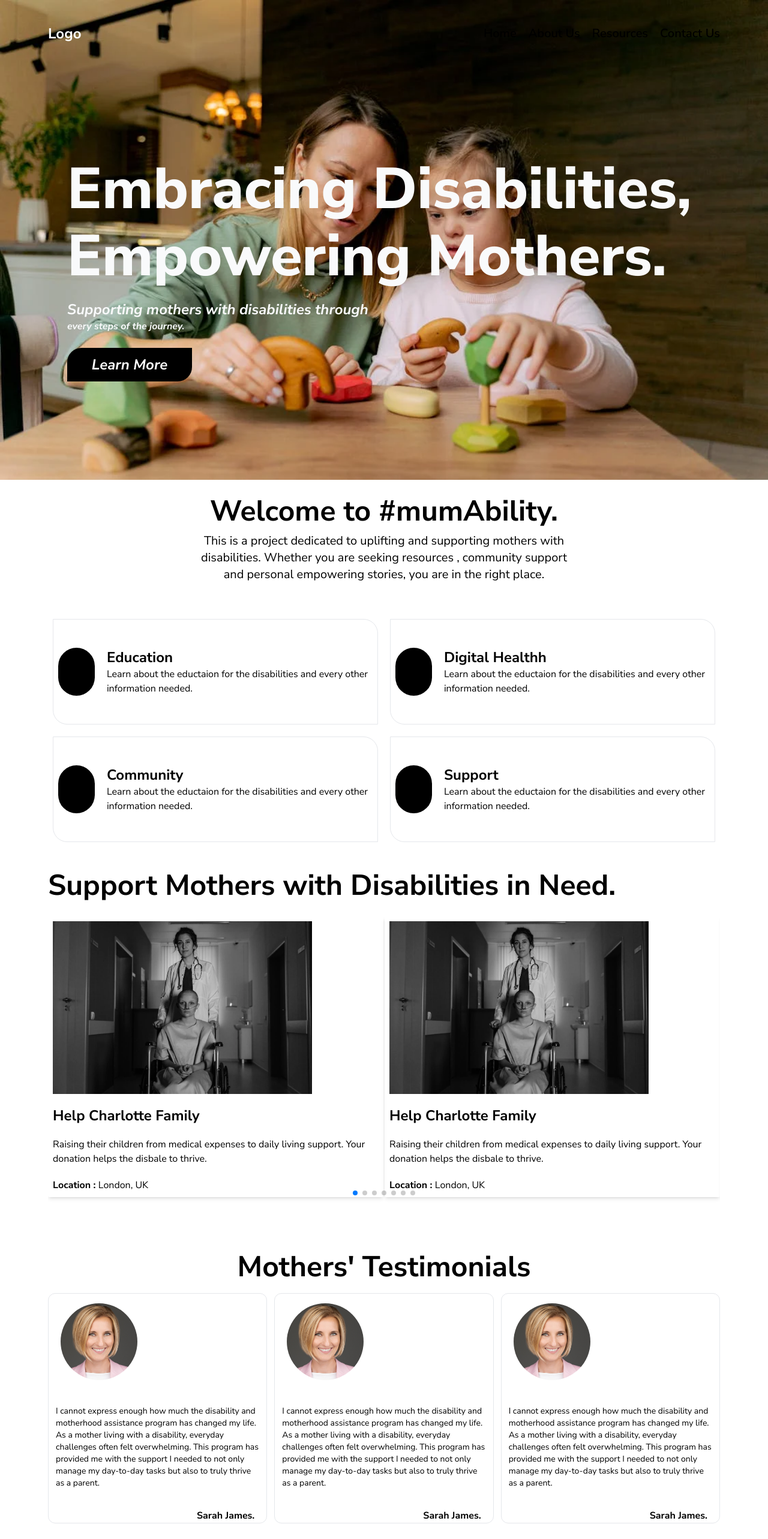
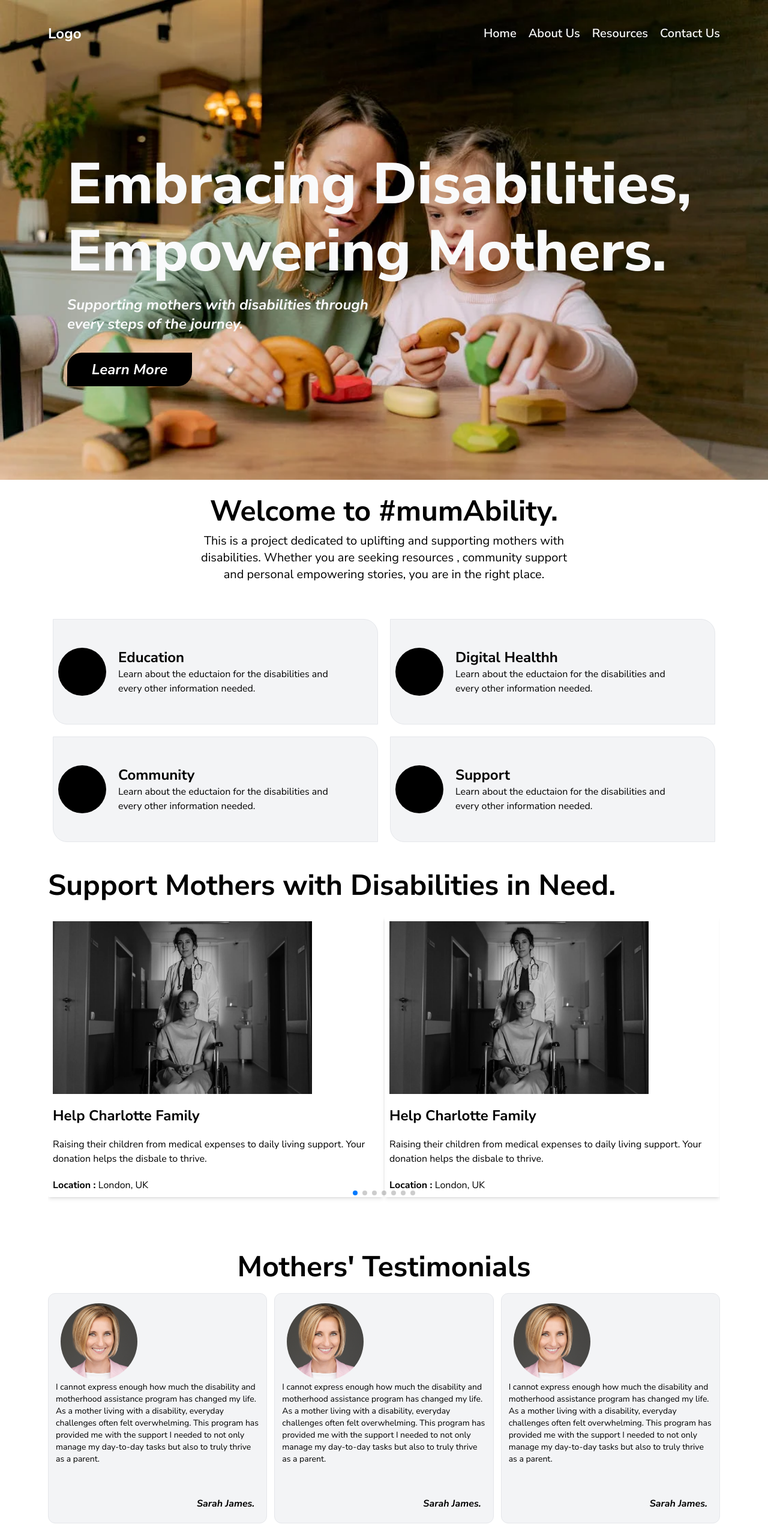
Before and after one commit to Cosmosvybes/disability_and_motherhood, a React (Vite) app: page / in a window 1280 px wide. Shown: the top 2566 px of the page at 60% size. Built offline with nearby package versions, Linux system fonts and the light colour scheme; some icons are missing.

Commit message:
add few more touches

```diff
--- a/src/Components/Pages/Landing/Components/Footer.tsx
+++ b/src/Components/Pages/Landing/Components/Footer.tsx
@@ -32,7 +32,7 @@ const Footer = () => {
               placeholder="email address here"
               className="h-full px-2 py-2 rounded-tl-md rounded-bl-md outline-none w-60 max-sm:w-full border-none"
             />
-            <button className="bg-red-600 max-sm:w-full  text-white font-bold text-center rounded-tr-md rounded-br-md border-none w-full">
+            <button className="bg-red-600 max-sm:w-1/3  text-white font-bold text-center rounded-tr-md rounded-br-md border-none w-full">
               Subscribe
             </button>
           </div>
--- a/src/Components/Pages/Landing/Components/SupportSection.tsx
+++ b/src/Components/Pages/Landing/Components/SupportSection.tsx
@@ -6,6 +6,8 @@ import "swiper/css/pagination";
 import { Pagination } from "swiper/modules";
 import { ArrowRight } from "react-huge-icons/solid";
 import cardImage from "../../../../assets/wheelchair.webp";
+
+
 const SupportSection = () => {
   return (
     <>
--- a/src/Components/Pages/Landing/Components/Testimonial.tsx
+++ b/src/Components/Pages/Landing/Components/Testimonial.tsx
@@ -1,7 +1,7 @@
 const Testimonial = ({ image }: { image: any }) => {
   return (
     <>
-      <div className="relative flex justify-end border shadow-lg shadow-white rounded-xl items-end flex-col h-96 w-full">
+      <div className="relative flex justify-end bg-gray-100 border shadow-lg shadow-white rounded-xl items-end flex-col h-96 w-full">
         <div className="absolute  left-0 top-0 h-52 w-1/2 max-sm:w-1/2 max-sm:h-60 ">
           <div
             className="absolute left-5 top-4 h-32 w-32 bg-gray-50 rounded-full"
@@ -24,8 +24,8 @@ const Testimonial = ({ image }: { image: any }) => {
             my day-to-day tasks but also to truly thrive as a parent.
           </p>
         </div>
-        <div className="relative w-full mt-5 px-5 flex justify-end items-center">
-          <strong>Sarah James.</strong>
+        <div className="relative w-full mt-5 px-5 py-5 flex justify-end items-center">
+          <strong className="italic">Sarah James.</strong>
         </div>
       </div>
     </>
--- a/src/Components/Pages/Landing/Components/Testimonials.tsx
+++ b/src/Components/Pages/Landing/Components/Testimonials.tsx
@@ -3,7 +3,7 @@ import image from "../../../../assets/headeshot.jpg";
 const Testimonials = () => {
   return (
     <>
-      <div className="relative h-auto py-10 max-sm:py-5 ">
+      <div className="relative h-auto py-10  max-sm:py-5 ">
         <h1 className="text-center   text-5xl max-sm:text-2xl font-bold">
           Mothers' Testimonials
         </h1>
--- a/src/Components/Pages/Landing/Components/WelcomeSection.tsx
+++ b/src/Components/Pages/Landing/Components/WelcomeSection.tsx
@@ -12,28 +12,28 @@ const WelcomeSection = () => {
   const [indicatorMenu] = useState([
     {
       id: 1,
-      icon: <EducationCompass className="text-4xl text-white" />,
+      icon: <EducationCompass className="text-4xl max-sm:text-2xl text-white" />,
       title: "Education",
       description:
         "Learn about the eductaion for the disabilities and every other information needed.",
     },
     {
       id: 2,
-      icon: <DigitalHealth className="text-4xl text-white" />,
+      icon: <DigitalHealth className="text-4xl max-sm:text-2xl text-white" />,
       title: "Digital Healthh",
       description:
         "Learn about the eductaion for the disabilities and every other information needed.",
     },
     {
       id: 3,
-      icon: <UserCommunity className="text-4xl text-white" />,
+      icon: <UserCommunity className="text-4xl max-sm:text-2xl text-white" />,
       title: "Community",
       description:
         "Learn about the eductaion for the disabilities and every other information needed.",
     },
     {
       id: 4,
-      icon: <HealthCare className="text-4xl text-white" />,
+      icon: <HealthCare className="text-4xl max-sm:text-2xl text-white" />,
       title: "Support",
       description:
         "Learn about the eductaion for the disabilities and every other information needed.",
--- a/src/Components/Pages/Landing/Landing.tsx
+++ b/src/Components/Pages/Landing/Landing.tsx
@@ -8,7 +8,7 @@ const Landing = () => {
   return (
     <>
       <div
-        className="relative h-screen max-sm:h-96 max-sm:py-5  py-10"
+        className="relative h-screen max-sm:h-96 object-fill   max-sm:py-5  py-10"
         style={{
           backgroundImage: `url(${image})`,
           backgroundSize: "cover",
@@ -30,18 +30,19 @@ const Landing = () => {
               <p className="text-2xl text-gray-50 max-sm:text-xl font-bold italic mt-2">
                 Supporting mothers with disabilities through
               </p>
-              <p className="text- text-gray-50 max-sm:text-xl font-bold italic">
+              <p className="text-2xl text-gray-50 max-sm:text-xl font-bold italic">
                 every steps of the journey.
               </p>
             </div>
 
-            <button className="w-52 mt-2 font-bold rounded-tl-3xl italic text-white text-2xl rounded-br-3xl roun py-3 px-3 bg-black ">
+            <button className="w-52 mt-4 font-bold rounded-tl-3xl italic text-white text-2xl rounded-br-3xl roun py-3 px-3 bg-black ">
               Learn More
             </button>
           </div>
         </div>
         <WelcomeSection />
         <SupportSection />
+
         <Testimonials />
         <Footer />
       </div>
--- a/src/Components/Tools/Common/Indicator.tsx
+++ b/src/Components/Tools/Common/Indicator.tsx
@@ -9,14 +9,14 @@ const Indicator = ({
 }) => {
   return (
     <>
-      <div className="relative w-auto h-44 flex px-2 justify-start gap-5 items-center border  rounded-bl-3xl rounded-tr-3xl py-5">
-        <div className="relative rounded-full w-20 max-sm:rounded-md  h-20 bg-black flex  items-center justify-center">
+      <div className="relative w-full h-44 flex px-2 justify-start max-sm:justify-start  gap-5 max-sm:gap-3 items-center border bg-gray-100  rounded-bl-3xl rounded-tr-3xl py-5">
+        <div className="relative rounded-full w-20 max-sm:rounded-full max-sm:w-14 max-sm:h-14  h-20 bg-black flex  items-center justify-center">
           {icon}
         </div>
 
-        <div className="relative block">
+        <div className="relative w-3/4 block">
           <h1 className="font-bold text-2xl">{title}</h1>
-          <p>{description}</p>
+          <p className="max-sm:text-sm">{description}</p>
         </div>
       </div>
     </>
--- a/src/Components/Tools/Nav/Navbar.tsx
+++ b/src/Components/Tools/Nav/Navbar.tsx
@@ -1,4 +1,5 @@
 import { useState } from "react";
+import { MenuLineHorizontal, RemoveCircle } from "react-huge-icons/solid";
 import { Link } from "react-router-dom";
 
 const Navbar = () => {
@@ -8,17 +9,64 @@ const Navbar = () => {
     { id: 5, title: "Resources" },
     { id: 3, title: "Contact Us" },
   ]);
+  const [toggle, setToggle] = useState(false);
   return (
     <>
       <div className="relative flex px-20 max-sm:px-2 justify-between items-center">
+        <div
+          className="absolute bg-gray-50 flex justify-center items-center flex-col  transition duration-500  left-0 w-full"
+          style={{
+            height: toggle ? "28rem" : "0",
+            transition: "0.5s ease-out",
+          }}
+        >
+          <div className=" z-10 absolute bottom-0  px-5 py-5 left-0  flex-col  justify-evenly flex gap-5">
+            {menu.map((_, i) => (
+              <Link
+                style={{ visibility: !toggle ? "hidden" : "visible" }}
+                to={"/"}
+                key={i}
+                className="text-black font-semibold text-sm"
+              >
+                {_.title}
+              </Link>
+            ))}
+          </div>
+        </div>
         <h1 className="text-2xl font-bold text-white">Logo </h1>
 
-        <div className="relative max-sm:hidden  justify-evenly flex gap-5">
+        <div className="relative max-sm:hidden   justify-evenly flex gap-5">
           {menu.map((_, i) => (
-            <Link to={"/"} key={i} className="text-black font-semibold text-xl">
+            <Link
+              to={"/"}
+              key={i}
+              className="text-gray-50 font-semibold text-xl"
+            >
               {_.title}
             </Link>
           ))}
+        </div>
+        <div className="relative w-14 h-14  rounded-full max-sm:flex bg-white  hidden justify-center items-center">
+          <RemoveCircle
+            className="text-4xl transition duration-500 text-black"
+            onClick={() => setToggle(!toggle)}
+            style={{
+              zIndex: toggle ? "2" : "1",
+              opacity: toggle ? "1" : "0",
+              transition: "1s ease-out",
+              display: toggle ? "block" : "none",
+            }}
+          />
+
+          <MenuLineHorizontal
+            className="text-4xl text-black"
+            onClick={() => setToggle(!toggle)}
+            style={{
+              zIndex: toggle ? "2" : "1",
+              transition: "1s ease-out",
+              display: !toggle ? "block" : "none",
+            }}
+          />
         </div>
       </div>
     </>
```
